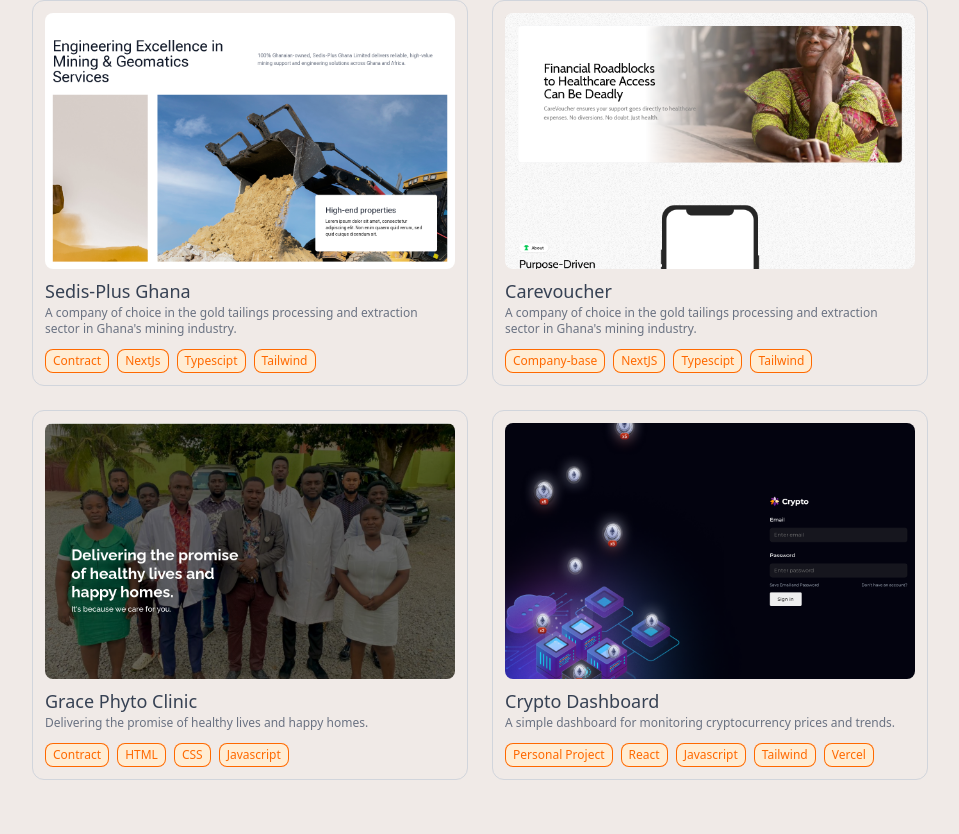
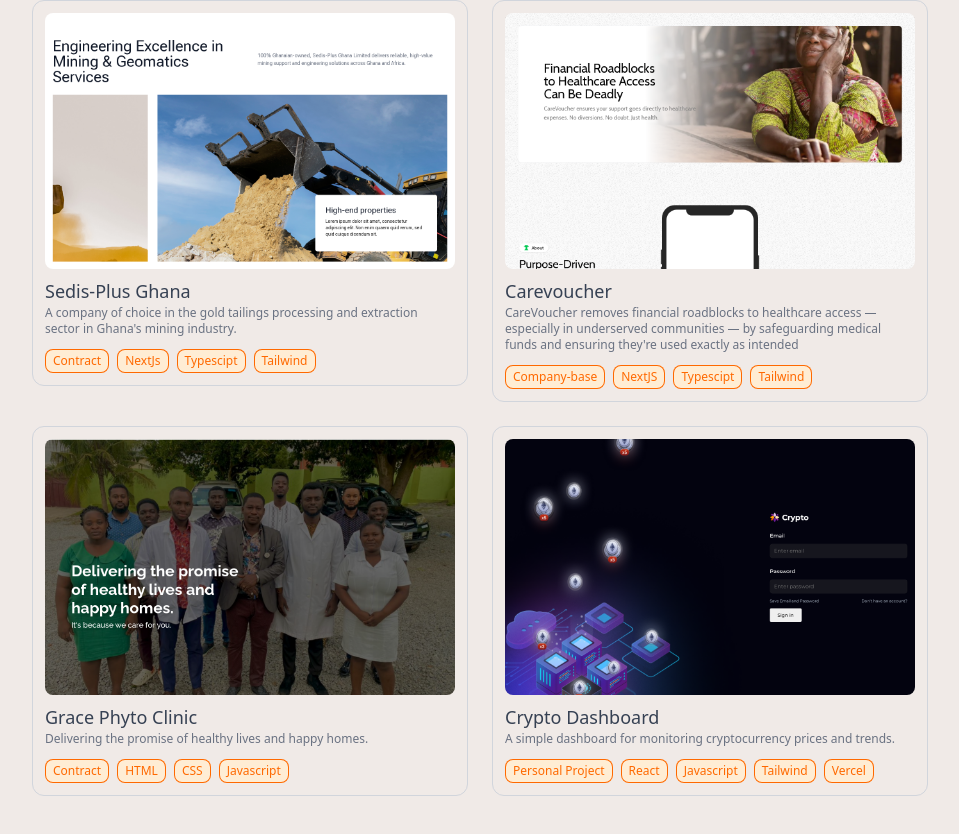
Before and after one commit to AE4041/asamoahe3, a Next.js app: page /projects in a window 1280 px wide. Shown: the part 666-1500 px from the top of the page, without its empty margins (160-1119 px from the left). Built offline with nearby package versions, Linux system fonts and the light colour scheme.

Commit message:
update a project live url

```diff
--- a/src/app/projects/data.ts
+++ b/src/app/projects/data.ts
@@ -18,7 +18,7 @@
     {
         title: "Curare Pro EHR",
         description: "Curare provides cutting-edge healthcare solutions that streamline workflows, enhance patient care, and optimize operations for healthcare facilities.",
-        url: "https://curare.info/",
+        url: "https://curare.dev/dashboard/login",
         imageUrl: "/images/curare-pro.png",
         tags: ["Company-base", "React", "Typescipt", "Tailwind"]
     },
@@ -31,7 +31,7 @@
     },
     {
         title: "Carevoucher",
-        description: "A company of choice in the gold tailings processing and extraction sector in Ghana's mining industry.",
+        description: "CareVoucher removes financial roadblocks to healthcare access — especially in underserved communities — by safeguarding medical funds and ensuring they're used exactly as intended",
         url: "https://curare.info/carevoucher",
         imageUrl: "/images/carevoucher.png",
         tags: ["Company-base", "NextJS", "Typescipt", "Tailwind"]
```
